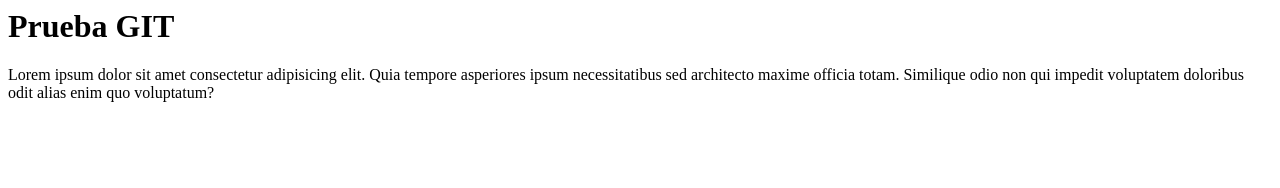
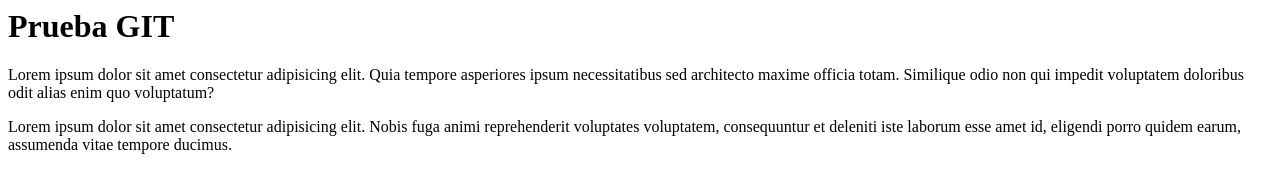
Before and after one commit to sanvalencia/.Net, a plain HTML site: page index.html in a window 1280 px wide. Drawn offline with Linux system fonts and the light colour scheme.

Commit message:
segundo lorem

```diff
--- a/index.html
+++ b/index.html
@@ -8,5 +8,6 @@
 <body>
     <h1>Prueba GIT</h1>
     <p>Lorem ipsum dolor sit amet consectetur adipisicing elit. Quia tempore asperiores ipsum necessitatibus sed architecto maxime officia totam. Similique odio non qui impedit voluptatem doloribus odit alias enim quo voluptatum?</p>
+    <P>Lorem ipsum dolor sit amet consectetur adipisicing elit. Nobis fuga animi reprehenderit voluptates voluptatem, consequuntur et deleniti iste laborum esse amet id, eligendi porro quidem earum, assumenda vitae tempore ducimus.</P>
 </body>
 </html>
```
